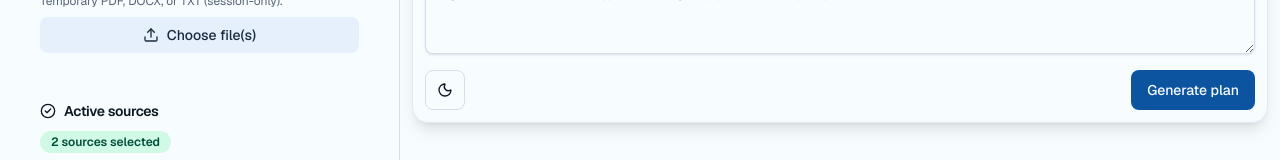
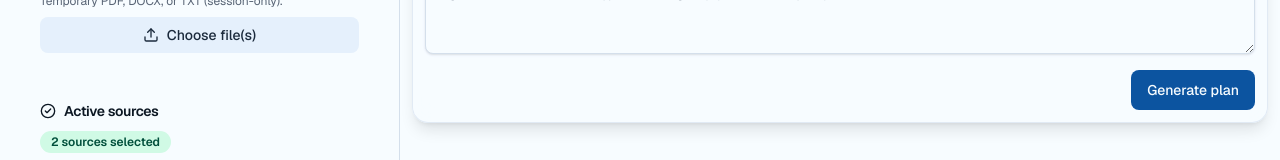
Before and after one commit to ianobraczka/ollm, a Next.js app: page /interdisciplinary-planning in a window 1280 px wide. Shown: the part 527-687 px from the top of the page. Built offline with nearby package versions, Linux system fonts and the light colour scheme.

Commit message:
feat(ui): move theme toggle to sidebar and fix accidental form submit
Relocate light/dark mode next to the language selector with symmetric edge spacing, and set the toggle button type to button so it no longer submits planning forms.

```diff
--- a/src/components/ChatWindow.tsx
+++ b/src/components/ChatWindow.tsx
@@ -4,7 +4,6 @@ import { Download, Send, X } from "lucide-react";
 import * as React from "react";
 
 import { MessageBubble } from "@/components/MessageBubble";
-import { ModeToggle } from "@/components/ModeToggle";
 import { QuickActions } from "@/components/QuickActions";
 import { Button } from "@/components/ui/button";
 import { Textarea } from "@/components/ui/textarea";
@@ -187,8 +186,7 @@ export function ChatWindow({
                   }
                 }}
               />
-              <div className="flex items-center justify-between gap-2 pt-2">
-                <ModeToggle language={language} />
+              <div className="flex items-center justify-end gap-2 pt-2">
                 <Button type="submit" disabled={!canChat || isLoading || !input.trim()}>
                   <Send className="h-4 w-4" />
                   {isLoading ? t.sending : t.send}
--- a/src/components/InterdisciplinaryPlanningForm.tsx
+++ b/src/components/InterdisciplinaryPlanningForm.tsx
@@ -31,7 +31,6 @@ type InterdisciplinaryPlanningFormProps = {
   language: AppLanguage;
   isLoading: boolean;
   onSubmit: (values: InterdisciplinaryFormValues) => Promise<void>;
-  leadingActions?: React.ReactNode;
 };
 
 const defaultGrade = getAvailableGrades()[0] ?? 5;
@@ -41,7 +40,6 @@ export function InterdisciplinaryPlanningForm({
   language,
   isLoading,
   onSubmit,
-  leadingActions,
 }: InterdisciplinaryPlanningFormProps) {
   const t = PLANNING_TEXT[language];
 
@@ -217,8 +215,7 @@ export function InterdisciplinaryPlanningForm({
           />
         </div>
 
-        <div className="flex items-center justify-between gap-2">
-          <div className="shrink-0">{leadingActions}</div>
+        <div className="flex justify-end">
           <Button type="submit" className="shrink-0 gap-2" disabled={isLoading}>
             {isLoading ? (
               <>
--- a/src/components/ModeToggle.tsx
+++ b/src/components/ModeToggle.tsx
@@ -20,7 +20,7 @@ export function ModeToggle({ language }: ModeToggleProps) {
 
   if (!mounted) {
     return (
-      <Button variant="outline" size="icon" aria-label={t.toggleTheme} disabled>
+      <Button type="button" variant="outline" size="icon" aria-label={t.toggleTheme} disabled>
         <Sun className="h-4 w-4" />
       </Button>
     );
@@ -30,6 +30,7 @@ export function ModeToggle({ language }: ModeToggleProps) {
 
   return (
     <Button
+      type="button"
       variant="outline"
       size="icon"
       aria-label={t.toggleTheme}
--- a/src/components/PlanningChatWindow.tsx
+++ b/src/components/PlanningChatWindow.tsx
@@ -7,7 +7,6 @@ import {
   InterdisciplinaryPlanningForm,
 } from "@/components/InterdisciplinaryPlanningForm";
 import { MessageBubble } from "@/components/MessageBubble";
-import { ModeToggle } from "@/components/ModeToggle";
 import { Button } from "@/components/ui/button";
 import { Textarea } from "@/components/ui/textarea";
 import { PLANNING_TEXT, UI_TEXT, type AppLanguage } from "@/lib/i18n";
@@ -134,7 +133,6 @@ export function PlanningChatWindow({
                   language={language}
                   isLoading={isLoading}
                   onSubmit={onInitialSubmit}
-                  leadingActions={<ModeToggle language={language} />}
                 />
               </div>
             </div>
@@ -199,8 +197,7 @@ export function PlanningChatWindow({
                       }
                     }}
                   />
-                  <div className="flex items-center justify-between gap-2 pt-2">
-                    <ModeToggle language={language} />
+                  <div className="flex items-center justify-end gap-2 pt-2">
                     <Button type="submit" disabled={isLoading || !input.trim()}>
                       <Send className="h-4 w-4" />
                       {isLoading ? ui.sending : ui.send}
--- a/src/components/Sidebar.tsx
+++ b/src/components/Sidebar.tsx
@@ -5,6 +5,7 @@ import { CheckCircle2, Sparkles, Upload } from "lucide-react";
 
 import { DocumentSelector } from "@/components/DocumentSelector";
 import { LanguageSelect } from "@/components/LanguageSelect";
+import { ModeToggle } from "@/components/ModeToggle";
 import { PageNavSelect } from "@/components/PageNavSelect";
 import { Badge } from "@/components/ui/badge";
 import { Button } from "@/components/ui/button";
@@ -156,8 +157,9 @@ export function Sidebar({
         </CardContent>
       </Card>
 
-      <div className="mt-auto pt-2">
+      <div className="mt-auto flex w-full items-center justify-between pt-2">
         <LanguageSelect value={language} onChange={onLanguageChange} />
+        <ModeToggle language={language} />
       </div>
     </aside>
   );
```
